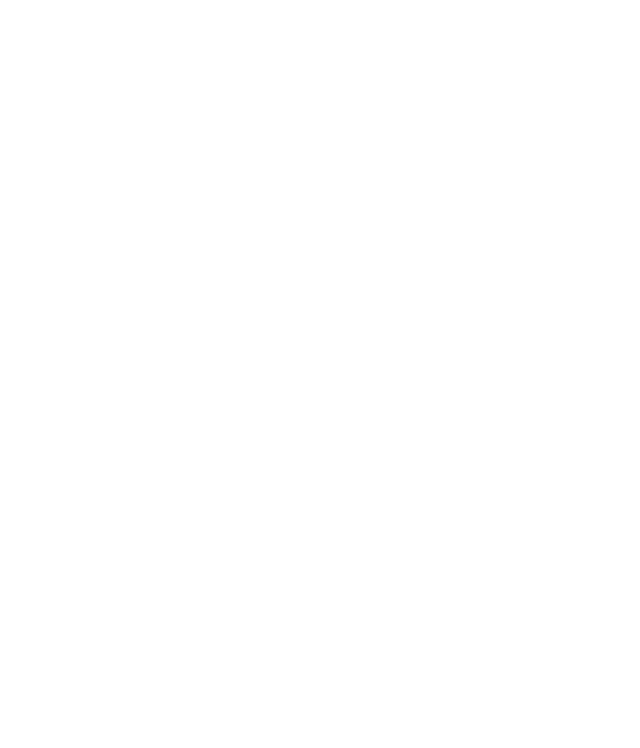
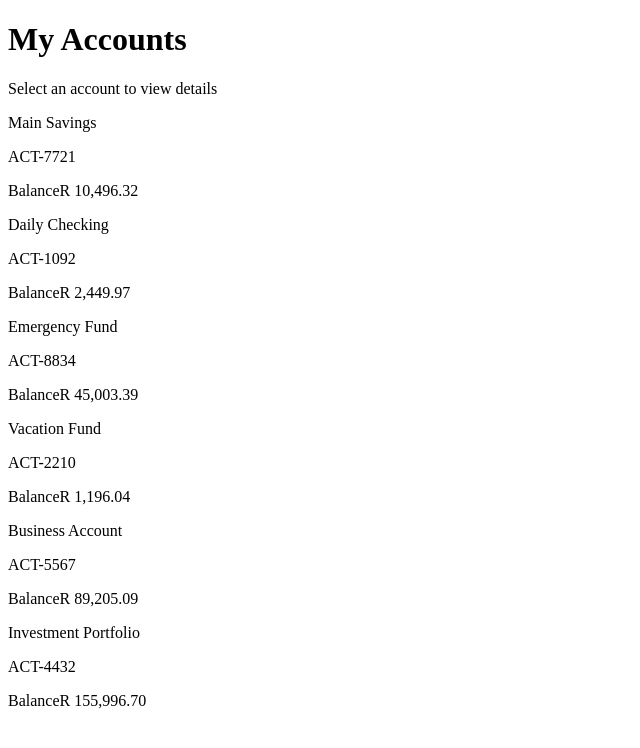
Before and after one commit to OB-Mbewe-07/decorator_banking, an Angular app: page / in a window 1280 px wide. Shown: the top 748 px of the page, without its empty margins (0-640 px from the left). Built offline with nearby package versions, Linux system fonts and the light colour scheme.

Commit message:
feat: added full functionality

```diff
--- a/src/app/Banking/account.modal.ts
+++ b/src/app/Banking/account.modal.ts
@@ -2,5 +2,8 @@
   id: number;
   title: string;
   balance: number;
+  owner: string;
+  branch: string;
+  accountType: string;
   accountNumber: string;
 }
--- /dev/null
+++ b/src/app/Banking/child.component.ts
@@ -0,0 +1,48 @@
+import { CommonModule } from "@angular/common";
+import { Attribute, Component, EventEmitter, Input, Output } from "@angular/core";
+import { RandBalancePipe } from "./rand-balance.pipe";
+
+@Component({
+    selector: 'app-child',
+    standalone: true,
+    template: `
+    <div class="overlay" (click)="close.emit()">
+            <div class="card" (click)="$event.stopPropagation()">
+
+                <div class="card-header">
+                    <button class="close-btn" (click)="close.emit()">✕</button>
+                </div>
+
+                <div class="balance-box">
+                    <span class="balance-label">Available Balance</span>
+                    <span class="balance-amount">{{ balance | randBalance }}</span>
+                </div>
+
+                <div class="detail-row">
+                    <span class="row-label">Account Number</span>
+                    <span class="row-value">{{ accountNumber }}</span>
+                </div>
+                <div class="detail-row">
+                    <span class="row-label">Account Holder</span>
+                    <span class="row-value">{{ owner }}</span>
+                </div>
+                <div class="detail-row">
+                    <span class="row-label">Branch</span>
+                    <span class="row-value">{{ branch }}</span>
+                </div>
+
+            </div>
+        </div>`
+    ,
+    imports: [CommonModule, RandBalancePipe],
+
+})
+export class ChildComponent{
+
+    @Input() balance  = 0;
+    @Input() accountNumber = '';
+    @Input() owner = '';
+    @Input() branch = '';
+
+    @Output() close = new EventEmitter<void>();
+}
--- /dev/null
+++ b/src/app/Banking/higlight.directive.ts
@@ -0,0 +1,22 @@
+import { Directive, ElementRef, HostListener, Renderer2 } from '@angular/core';
+
+@Directive({
+    selector: '[appHighlight]',
+    standalone: true
+})
+export class HighlightDirective {
+
+    constructor(private el: ElementRef, private renderer: Renderer2) {}
+
+    @HostListener('mouseenter')
+    onMouseEnter(): void {
+        this.renderer.setStyle(this.el.nativeElement, 'transform', 'translateY(-3px)');
+        this.renderer.setStyle(this.el.nativeElement, 'box-shadow', '0 8px 20px rgba(0,0,0,0.12)');
+    }
+
+    @HostListener('mouseleave')
+    onMouseLeave(): void {
+        this.renderer.setStyle(this.el.nativeElement, 'transform', 'translateY(0)');
+        this.renderer.setStyle(this.el.nativeElement, 'box-shadow', '0 2px 8px rgba(0,0,0,0.06)');
+    }
+}
--- a/src/app/Banking/parent.component.html
+++ b/src/app/Banking/parent.component.html
@@ -0,0 +1,38 @@
+<div class="page">
+    <header class="page-header">
+        <h1>My Accounts</h1>
+        <p>Select an account to view details</p>
+    </header>
+    <div class="accounts-grid" *ngIf="accounts; else loading">
+        <div
+            class="account-card"
+            *ngFor="let account of accounts"
+            appHighlight
+            (click)="selectAccount(account)">
+
+            <div class="card-body">
+                <p class="card-type">{{ account.accountType }}</p>
+                <p class="card-number">{{ account.accountNumber }}</p>
+            </div>
+
+            <div class="card-balance">
+                <span class="balance-label">Balance</span>
+                <span class="balance-value">{{ account.balance | randBalance }}</span>
+            </div>
+
+        </div>
+
+    </div>
+
+    <ng-template #loading>
+        <p class="loading">Loading accounts…</p>
+    </ng-template>
+    <app-child
+        *ngIf="selectedAccount"
+        [balance]="selectedAccount.balance"
+        [accountNumber]="selectedAccount.accountNumber"
+        [owner]="selectedAccount.owner"
+        [branch]="selectedAccount.branch"
+        (close)="closeDetail()">
+    </app-child>
+</div>
--- a/src/app/Banking/parent.component.ts
+++ b/src/app/Banking/parent.component.ts
@@ -1,13 +1,16 @@
 import { CommonModule } from "@angular/common";
 import { HttpClient } from "@angular/common/http";
-import { Component, inject, OnInit} from "@angular/core";
+import { Component, CUSTOM_ELEMENTS_SCHEMA, inject, OnInit} from "@angular/core";
 import { BankAccount } from "./account.modal";
+import { HighlightDirective } from "./higlight.directive";
+import { ChildComponent } from "./child.component";
+import { RandBalancePipe } from "./rand-balance.pipe";
 
 @Component({
     selector: `app-bank-parent`,
     standalone: true,
-    imports: [CommonModule],
-    template:``
+    imports: [CommonModule, HighlightDirective , ChildComponent , RandBalancePipe],
+    templateUrl:'./parent.component.html',
 })
 export class ParentComponent implements OnInit{
     private http = inject(HttpClient);
@@ -16,10 +19,28 @@
     ngOnInit() {
         this.http.get<BankAccount[]>('/assets/account.json').subscribe(data =>{
             this.accounts = data;
+            this.balanceChange();
         });
-    }
+    };
+
+    balanceChange(){
+        setInterval(() => {
+            this.accounts = this.accounts.map(acc => ({
+                ...acc,
+                balance: acc.balance + (Math.random() * 10 - 5),
+            }));
+
+            if(this.selectedAccount){
+                this.selectedAccount = this.accounts.find(a => a.id === this.selectedAccount?.id) || null;
+            }
+        }, 3000);
+    };
 
     selectAccount(account: BankAccount){
         this.selectedAccount = account;
     }
+
+    closeDetail(){
+        this.selectedAccount = null;
+    }
 }
--- /dev/null
+++ b/src/app/Banking/rand-balance.pipe.ts
@@ -0,0 +1,19 @@
+import { Pipe, PipeTransform } from '@angular/core';
+
+@Pipe({
+    name: 'randBalance',
+    standalone: true
+})
+export class RandBalancePipe implements PipeTransform {
+    transform(value: number): string {
+        return new Intl.NumberFormat('en-ZA', {
+            style: 'currency',
+            currency: 'ZAR',
+            minimumFractionDigits: 2,
+            maximumFractionDigits: 2
+        })
+        .format(value)
+        .replace('ZAR', 'R ')
+        .trim();
+    }
+}
--- a/src/assets/account.json
+++ b/src/assets/account.json
@@ -1,62 +1,50 @@
 [
   {
     "id": 1,
-    "title": "Main Savings",
+    "accountType": "Main Savings",
     "balance": 10500.00,
-    "accountNumber": "ACT-7721"
+    "accountNumber": "ACT-7721",
+    "owner": "Sarah Dlamini",
+    "branch": "Sandton City"
   },
   {
     "id": 2,
-    "title": "Daily Checking",
+    "accountType": "Daily Checking",
     "balance": 2450.50,
-    "accountNumber": "ACT-1092"
+    "accountNumber": "ACT-1092",
+    "owner": "Thabo Nkosi",
+    "branch": "Rosebank"
   },
   {
     "id": 3,
-    "title": "Emergency Fund",
+    "accountType": "Emergency Fund",
     "balance": 45000.00,
-    "accountNumber": "ACT-8834"
+    "accountNumber": "ACT-8834",
+    "owner": "Priya Pillay",
+    "branch": "Menlyn"
   },
   {
     "id": 4,
-    "title": "Vacation Fund",
+    "accountType": "Vacation Fund",
     "balance": 1200.00,
-    "accountNumber": "ACT-2210"
+    "accountNumber": "ACT-2210",
+    "owner": "James van der Berg",
+    "branch": "Century City"
   },
   {
     "id": 5,
-    "title": "Business Account",
+    "accountType": "Business Account",
     "balance": 89200.75,
-    "accountNumber": "ACT-5567"
+    "accountNumber": "ACT-5567",
+    "owner": "Nomsa Khumalo",
+    "branch": "Sandton City"
   },
   {
     "id": 6,
-    "title": "Student Loan Offset",
-    "balance": 500.00,
-    "accountNumber": "ACT-9901"
-  },
-  {
-    "id": 7,
-    "title": "Investment Portfolio",
+    "accountType": "Investment Portfolio",
     "balance": 156000.30,
-    "accountNumber": "ACT-4432"
-  },
-  {
-    "id": 8,
-    "title": "Car Maintenance",
-    "balance": 3200.00,
-    "accountNumber": "ACT-1123"
-  },
-  {
-    "id": 9,
-    "title": "Home Improvement",
-    "balance": 7800.45,
-    "accountNumber": "ACT-6678"
-  },
-  {
-    "id": 10,
-    "title": "Christmas Club",
-    "balance": 150.00,
-    "accountNumber": "ACT-3345"
+    "accountNumber": "ACT-4432",
+    "owner": "Ravi Naidoo",
+    "branch": "Umhlanga"
   }
 ]
```
